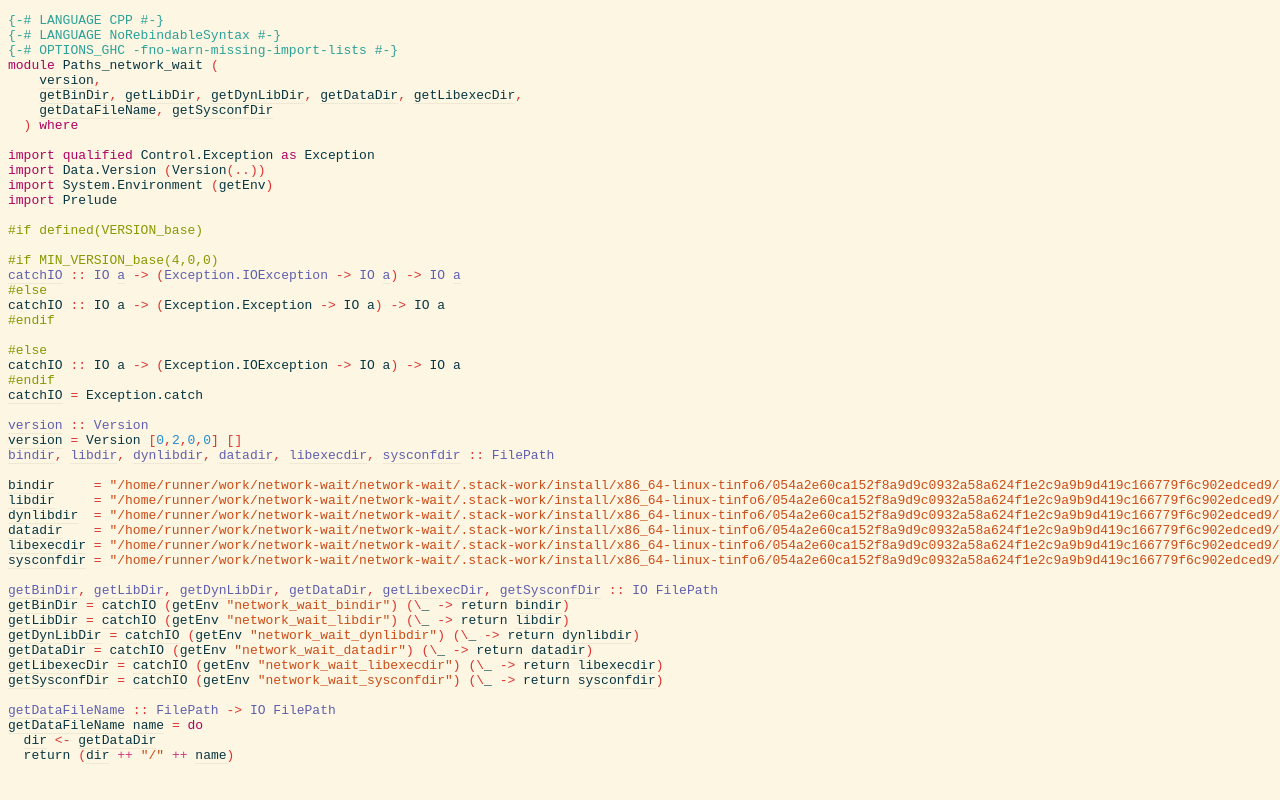
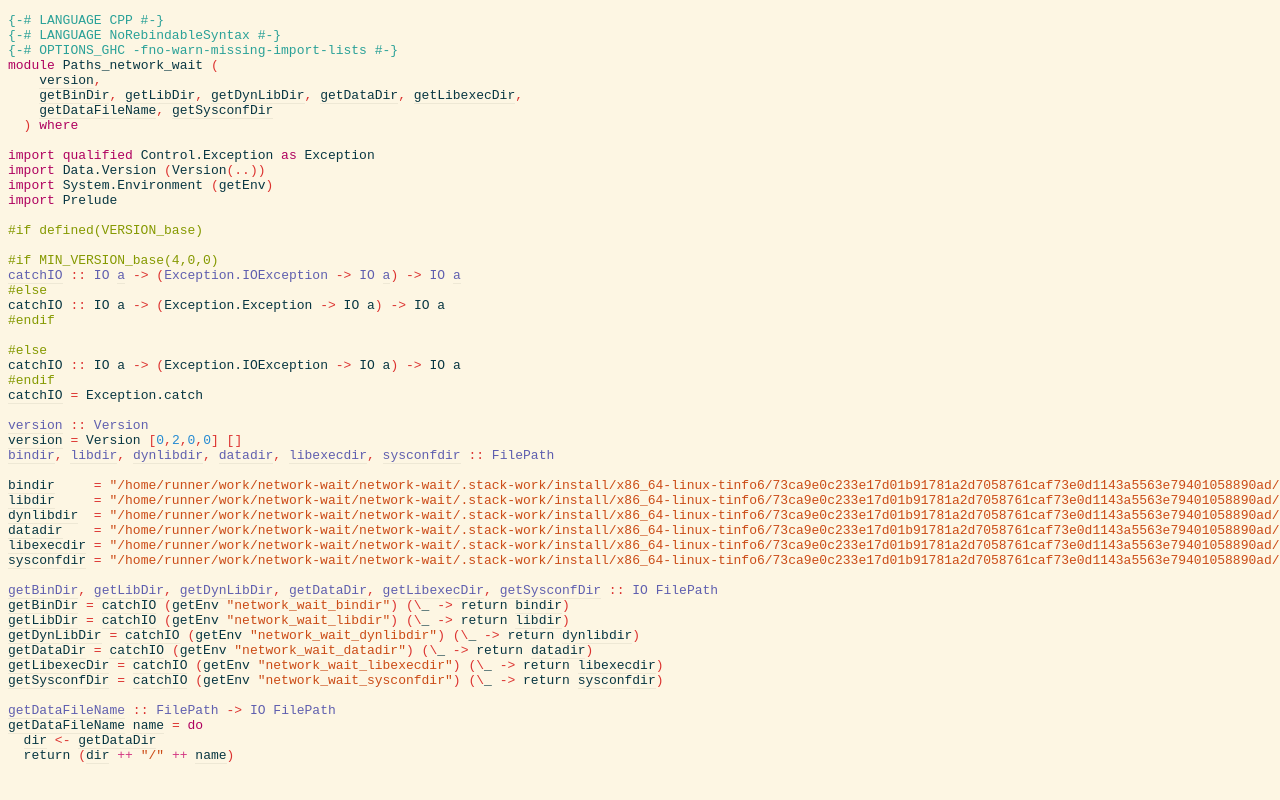
Before and after one commit to mbg/network-wait, a plain HTML site: page src/Paths_network_wait.html in a window 1280 px wide. Shown: the top 800 px of the page. Drawn offline with Linux system fonts and the light colour scheme.

Commit message:
Deploying to docs/main from @ mbg/network-wait@e9efbab5b8b8d777aae0388a5ae34b1e6ab8ddbe 🚀

```diff
--- a/src/Paths_network_wait.html
+++ b/src/Paths_network_wait.html
@@ -40,22 +40,22 @@ forall e a. Exception e =&gt; IO a -&gt; (e -&gt; IO a) -&gt; IO a
 </span><span id="line-31"></span><span>
 </span><span id="line-32"></span><span id="bindir"><span class="annot"><span class="annottext">bindir :: String
 </span><a href="Paths_network_wait.html#bindir"><span class="hs-identifier hs-var hs-var">bindir</span></a></span></span><span>     </span><span class="hs-glyph">=</span><span> </span><span class="annot"><span class="annottext">String
-</span><span class="hs-string">&quot;/home/runner/work/network-wait/network-wait/.stack-work/install/x86_64-linux-tinfo6/054a2e60ca152f8a9d9c0932a58a624f1e2c9a9b9d419c166779f6c902edced9/8.10.7/bin&quot;</span></span><span>
+</span><span class="hs-string">&quot;/home/runner/work/network-wait/network-wait/.stack-work/install/x86_64-linux-tinfo6/73ca9e0c233e17d01b91781a2d7058761caf73e0d1143a5563e79401058890ad/8.10.7/bin&quot;</span></span><span>
 </span><span id="line-33"></span><span id="libdir"><span class="annot"><span class="annottext">libdir :: String
 </span><a href="Paths_network_wait.html#libdir"><span class="hs-identifier hs-var hs-var">libdir</span></a></span></span><span>     </span><span class="hs-glyph">=</span><span> </span><span class="annot"><span class="annottext">String
-</span><span class="hs-string">&quot;/home/runner/work/network-wait/network-wait/.stack-work/install/x86_64-linux-tinfo6/054a2e60ca152f8a9d9c0932a58a624f1e2c9a9b9d419c166779f6c902edced9/8.10.7/lib/x86_64-linux-ghc-8.10.7/network-wait-0.2.0.0-DyfZa9cBZOVEbmWSIgqV3Q&quot;</span></span><span>
+</span><span class="hs-string">&quot;/home/runner/work/network-wait/network-wait/.stack-work/install/x86_64-linux-tinfo6/73ca9e0c233e17d01b91781a2d7058761caf73e0d1143a5563e79401058890ad/8.10.7/lib/x86_64-linux-ghc-8.10.7/network-wait-0.2.0.0-DyfZa9cBZOVEbmWSIgqV3Q&quot;</span></span><span>
 </span><span id="line-34"></span><span id="dynlibdir"><span class="annot"><span class="annottext">dynlibdir :: String
 </span><a href="Paths_network_wait.html#dynlibdir"><span class="hs-identifier hs-var hs-var">dynlibdir</span></a></span></span><span>  </span><span class="hs-glyph">=</span><span> </span><span class="annot"><span class="annottext">String
-</span><span class="hs-string">&quot;/home/runner/work/network-wait/network-wait/.stack-work/install/x86_64-linux-tinfo6/054a2e60ca152f8a9d9c0932a58a624f1e2c9a9b9d419c166779f6c902edced9/8.10.7/lib/x86_64-linux-ghc-8.10.7&quot;</span></span><span>
+</span><span class="hs-string">&quot;/home/runner/work/network-wait/network-wait/.stack-work/install/x86_64-linux-tinfo6/73ca9e0c233e17d01b91781a2d7058761caf73e0d1143a5563e79401058890ad/8.10.7/lib/x86_64-linux-ghc-8.10.7&quot;</span></span><span>
 </span><span id="line-35"></span><span id="datadir"><span class="annot"><span class="annottext">datadir :: String
 </span><a href="Paths_network_wait.html#datadir"><span class="hs-identifier hs-var hs-var">datadir</span></a></span></span><span>    </span><span class="hs-glyph">=</span><span> </span><span class="annot"><span class="annottext">String
-</span><span class="hs-string">&quot;/home/runner/work/network-wait/network-wait/.stack-work/install/x86_64-linux-tinfo6/054a2e60ca152f8a9d9c0932a58a624f1e2c9a9b9d419c166779f6c902edced9/8.10.7/share/x86_64-linux-ghc-8.10.7/network-wait-0.2.0.0&quot;</span></span><span>
+</span><span class="hs-string">&quot;/home/runner/work/network-wait/network-wait/.stack-work/install/x86_64-linux-tinfo6/73ca9e0c233e17d01b91781a2d7058761caf73e0d1143a5563e79401058890ad/8.10.7/share/x86_64-linux-ghc-8.10.7/network-wait-0.2.0.0&quot;</span></span><span>
 </span><span id="line-36"></span><span id="libexecdir"><span class="annot"><span class="annottext">libexecdir :: String
 </span><a href="Paths_network_wait.html#libexecdir"><span class="hs-identifier hs-var hs-var">libexecdir</span></a></span></span><span> </span><span class="hs-glyph">=</span><span> </span><span class="annot"><span class="annottext">String
-</span><span class="hs-string">&quot;/home/runner/work/network-wait/network-wait/.stack-work/install/x86_64-linux-tinfo6/054a2e60ca152f8a9d9c0932a58a624f1e2c9a9b9d419c166779f6c902edced9/8.10.7/libexec/x86_64-linux-ghc-8.10.7/network-wait-0.2.0.0&quot;</span></span><span>
+</span><span class="hs-string">&quot;/home/runner/work/network-wait/network-wait/.stack-work/install/x86_64-linux-tinfo6/73ca9e0c233e17d01b91781a2d7058761caf73e0d1143a5563e79401058890ad/8.10.7/libexec/x86_64-linux-ghc-8.10.7/network-wait-0.2.0.0&quot;</span></span><span>
 </span><span id="line-37"></span><span id="sysconfdir"><span class="annot"><span class="annottext">sysconfdir :: String
 </span><a href="Paths_network_wait.html#sysconfdir"><span class="hs-identifier hs-var hs-var">sysconfdir</span></a></span></span><span> </span><span class="hs-glyph">=</span><span> </span><span class="annot"><span class="annottext">String
-</span><span class="hs-string">&quot;/home/runner/work/network-wait/network-wait/.stack-work/install/x86_64-linux-tinfo6/054a2e60ca152f8a9d9c0932a58a624f1e2c9a9b9d419c166779f6c902edced9/8.10.7/etc&quot;</span></span><span>
+</span><span class="hs-string">&quot;/home/runner/work/network-wait/network-wait/.stack-work/install/x86_64-linux-tinfo6/73ca9e0c233e17d01b91781a2d7058761caf73e0d1143a5563e79401058890ad/8.10.7/etc&quot;</span></span><span>
 </span><span id="line-38"></span><span>
 </span><span id="line-39"></span><span class="annot"><a href="Paths_network_wait.html#getBinDir"><span class="hs-identifier hs-type">getBinDir</span></a></span><span class="hs-special">,</span><span> </span><span class="annot"><a href="Paths_network_wait.html#getLibDir"><span class="hs-identifier hs-type">getLibDir</span></a></span><span class="hs-special">,</span><span> </span><span class="annot"><a href="Paths_network_wait.html#getDynLibDir"><span class="hs-identifier hs-type">getDynLibDir</span></a></span><span class="hs-special">,</span><span> </span><span class="annot"><a href="Paths_network_wait.html#getDataDir"><span class="hs-identifier hs-type">getDataDir</span></a></span><span class="hs-special">,</span><span> </span><span class="annot"><a href="Paths_network_wait.html#getLibexecDir"><span class="hs-identifier hs-type">getLibexecDir</span></a></span><span class="hs-special">,</span><span> </span><span class="annot"><a href="Paths_network_wait.html#getSysconfDir"><span class="hs-identifier hs-type">getSysconfDir</span></a></span><span> </span><span class="hs-glyph">::</span><span> </span><span class="annot"><span class="hs-identifier hs-type">IO</span></span><span> </span><span class="annot"><span class="hs-identifier hs-type">FilePath</span></span><span>
 </span><span id="line-40"></span><span id="getBinDir"><span class="annot"><span class="annottext">getBinDir :: IO String
```
